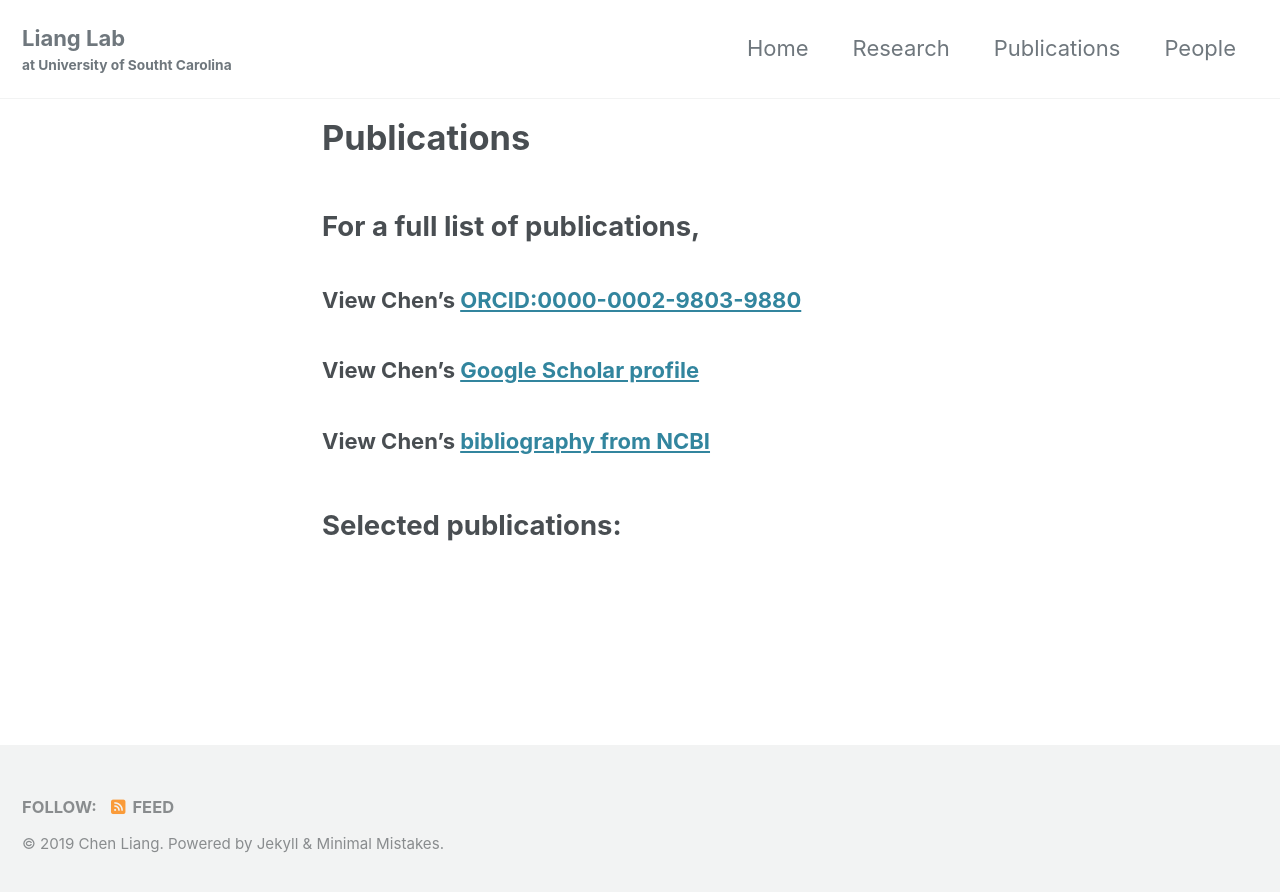
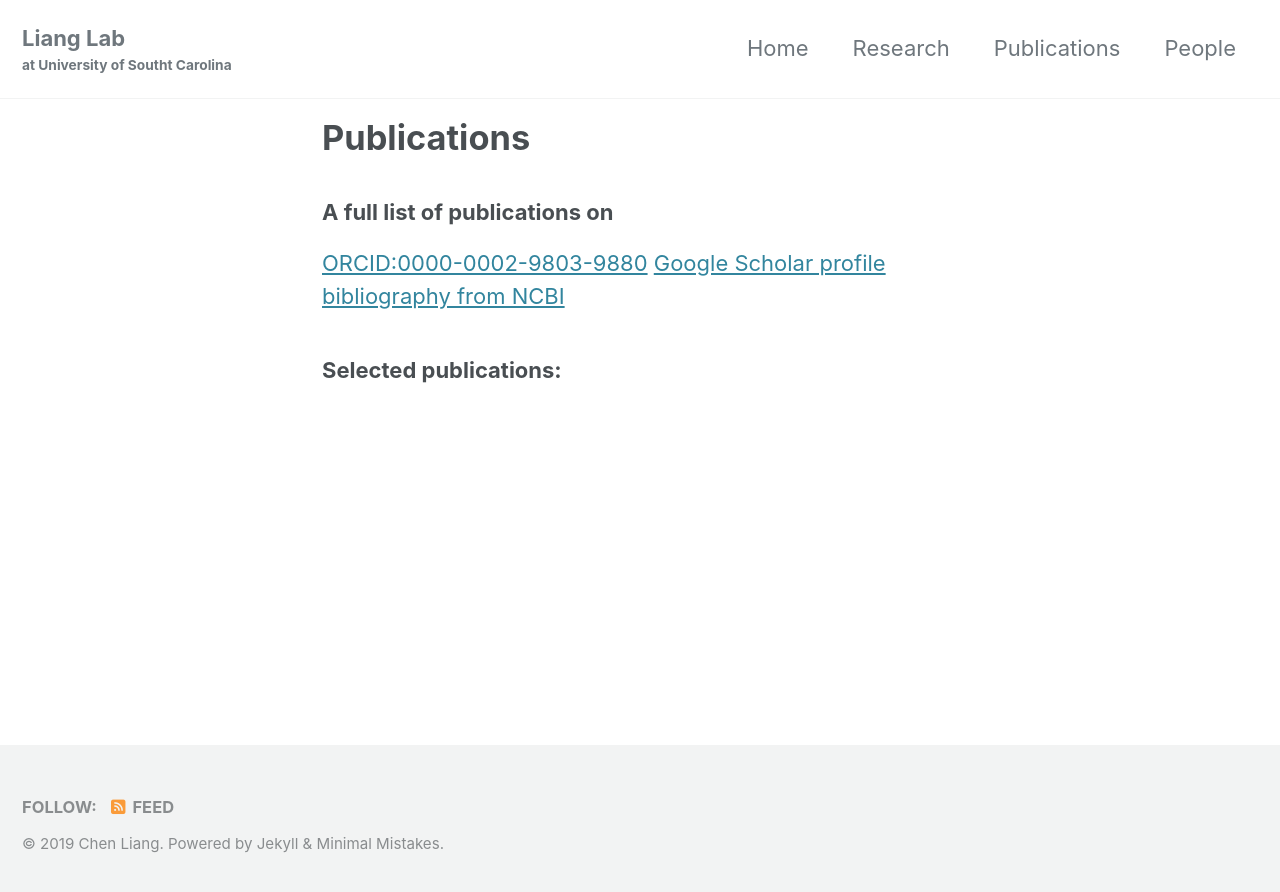
Before and after one commit to nehcgnail/nehcgnail.github.io, a Jekyll site: the page built from _pages/publications.md, in a window 1280 px wide. Shown: the top 892 px of the page. Built offline with Jekyll 4.4.1, drawn with Linux system fonts in a browser that asks for light colours; cached includes are drawn as plain includes; nearby versions of some CDN libraries.

```diff
--- a/_pages/publications.md
+++ b/_pages/publications.md
@@ -5,9 +5,9 @@
 author_profile: false
 ---
 
-## For a full list of publications,
-### View Chen's [ORCID:0000-0002-9803-9880](https://orcid.org/0000-0002-9803-9880)
-### View Chen's [Google Scholar profile](https://scholar.google.com/citations?user=VMcFpJ4AAAAJ&hl=en)
-### View Chen's [bibliography from NCBI](https://www.ncbi.nlm.nih.gov/sites/myncbi/1HeGaoiqXwwwpf/bibliography/55040917/public/?sort=date&direction=ascending)
+### A full list of publications on
+[ORCID:0000-0002-9803-9880](https://orcid.org/0000-0002-9803-9880)
+[Google Scholar profile](https://scholar.google.com/citations?user=VMcFpJ4AAAAJ&hl=en)
+[bibliography from NCBI](https://www.ncbi.nlm.nih.gov/sites/myncbi/1HeGaoiqXwwwpf/bibliography/55040917/public/?sort=date&direction=ascending)
 
-## Selected publications:
+### Selected publications:
```
